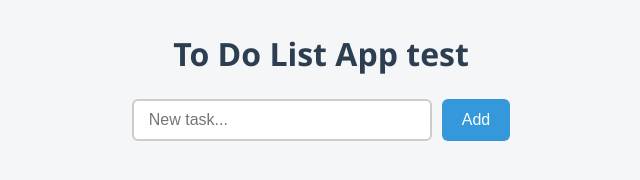
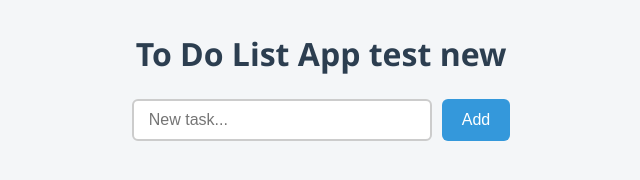
Before and after one commit to moreajay/cicd-pipeline, a website: page public/index.html in a window 1280 px wide. Shown: the whole page, without its empty margins (319-959 px from the left). Drawn offline with Linux system fonts and the light colour scheme; no server answers.

Commit message:
testing ngrok

```diff
--- a/public/index.html
+++ b/public/index.html
@@ -122,7 +122,7 @@
 
 </head>
 <body>
-    <h1>To Do List App test</h1>
+    <h1>To Do List App test new</h1>
     <form id="todo-form">
         <input type="text" id="task-input" placeholder="New task..." required>
         <button type="submit">Add</button>
```
